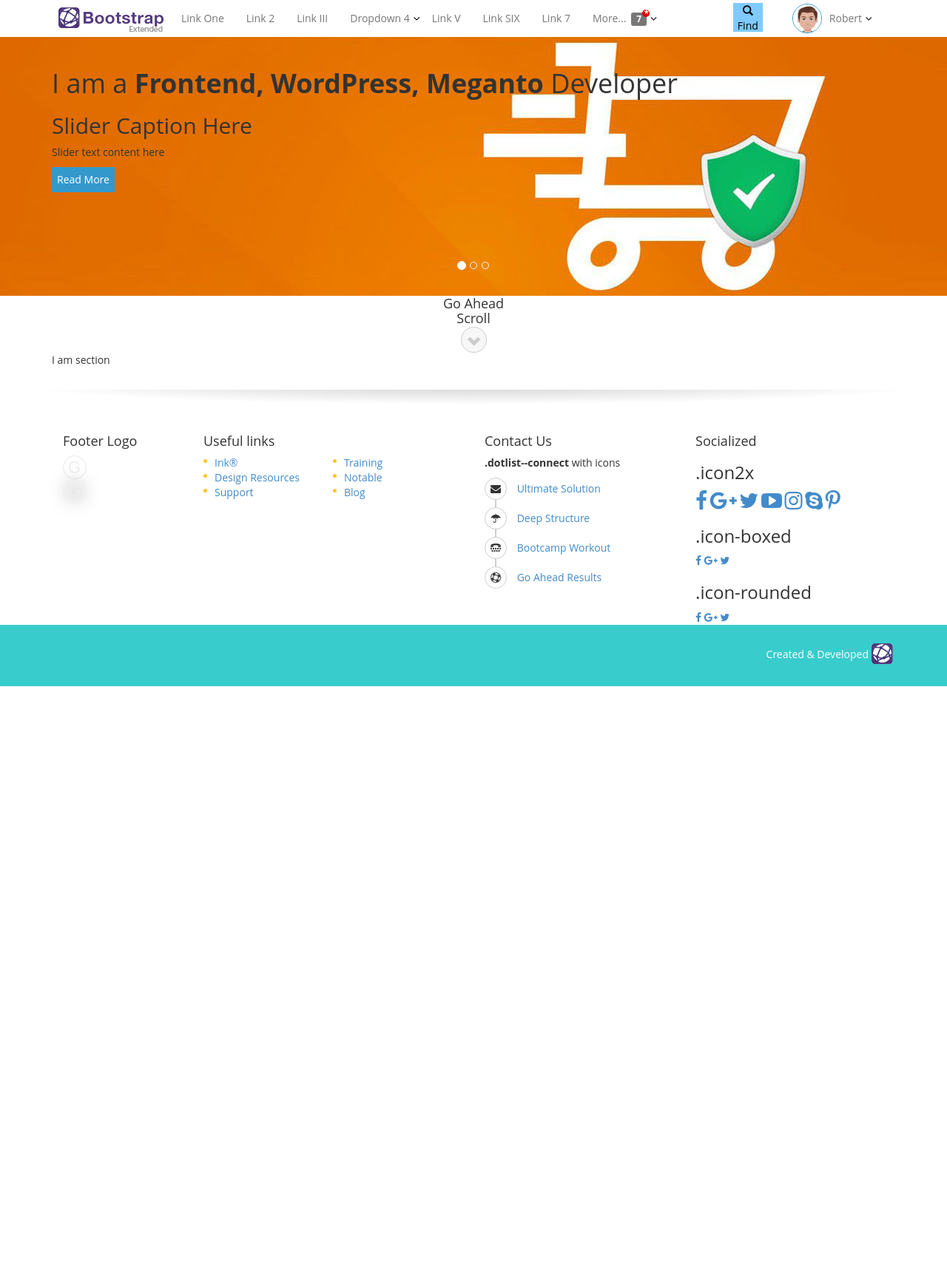
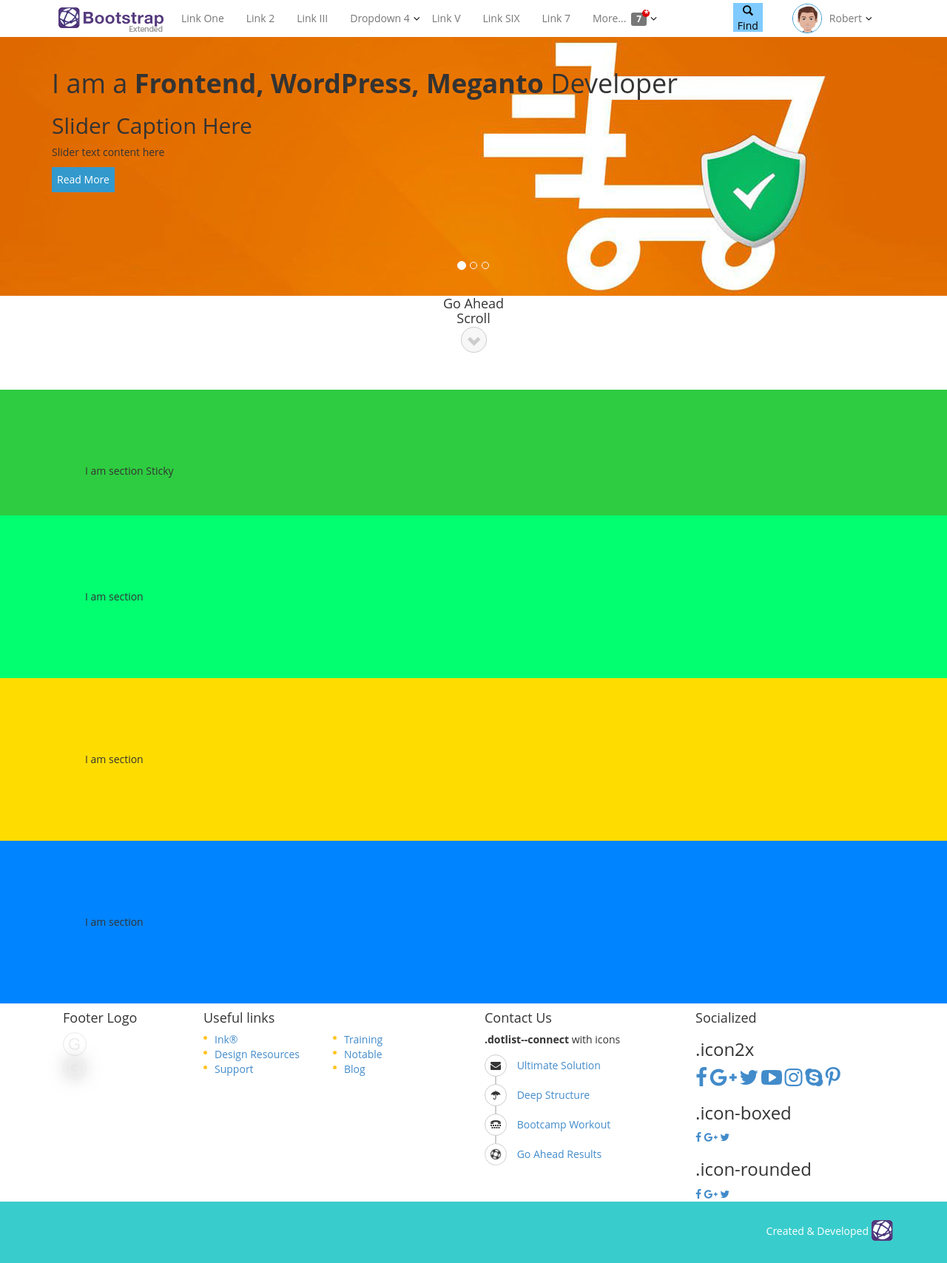
Before and after one commit to gmkhussain/frontend, a PHP site: page / in a window 1280 px wide. Shown: the whole page at 74% size. Before the commit the page ends 928 px from the top, so only its background shows below. Run offline with PHP 8.4, Linux system fonts and the light colour scheme.

Commit message:
:star: [.sticky] add sticky 4 all

```diff
--- a/index.html
+++ b/index.html
@@ -226,7 +226,15 @@
 
 
 
-	<section class="counter-area scrolink scrollreveal fnc-underline hed-cntr hoverized blinked-links">
+	<section class="abcxyz-area bg-green p100 sticky" style="top: 50px;">
+		<div class="container">
+
+			<div class="">I am section Sticky</div>
+
+		</div>
+	</section>
+
+	<section class="abcxyz-area bg-lime p100 ">
 		<div class="container">
 
 			I am section
@@ -234,10 +242,27 @@
 		</div>
 	</section>
 
-	<hr class="dvr dvr-shine" />
+	<section class="abcxyz-area bg-yellow p100">
+		<div class="container">
+
+			I am section
+
+		</div>
+	</section>
+
+	<section class="abcxyz-area bg-blue p100 ">
+		<div class="container">
+
+			I am section
+
+		</div>
+	</section>
 
 
 
+	<script>
+
+	</script>
 
 	<footer>
 		<section class="ftr-area ftr--blind" id="footer">
--- a/js/kodeized.js
+++ b/js/kodeized.js
@@ -366,6 +366,15 @@ function scroll() {
 
 */
 
+/*sticky4all*/
+	var $window = $(window),
+       $stickyEl = $('.sticky'),
+       elTop = $stickyEl.offset().top;
+
+   $window.scroll(function() {
+        $stickyEl.toggleClass('sticky--active', $window.scrollTop() > elTop);
+    });
+/*./sticky4all*/
 
 
 //Sticky Header
--- a/style.css
+++ b/style.css
@@ -1133,6 +1133,9 @@ Note: see bottom note
 .hdr--sticky { width:100%; z-index: 450;}
 .hdr--sticky-active { position: fixed !important; background-color: rgba(255, 255, 255, 1); box-shadow: 0 0 20px rgba(0, 0, 0, 0.3); border-bottom: 1px solid #eee; top:0; }
 
+.sticky {top: 0; left: 0px; right: 0px;}
+.sticky.sticky--active { position: fixed !important; z-index: 555; top: 0px; width: 100%; }
+
 .ftr-blinder #page-content > section { width: 100%; background-color: #fff; z-index: 1; position: relative; }
 .ftr-blinder header { z-index: 2; position: relative; }
 .ftr-blinder .ftr--blind { position: fixed; z-index: 0; bottom: 0; width: 100%; }
```
